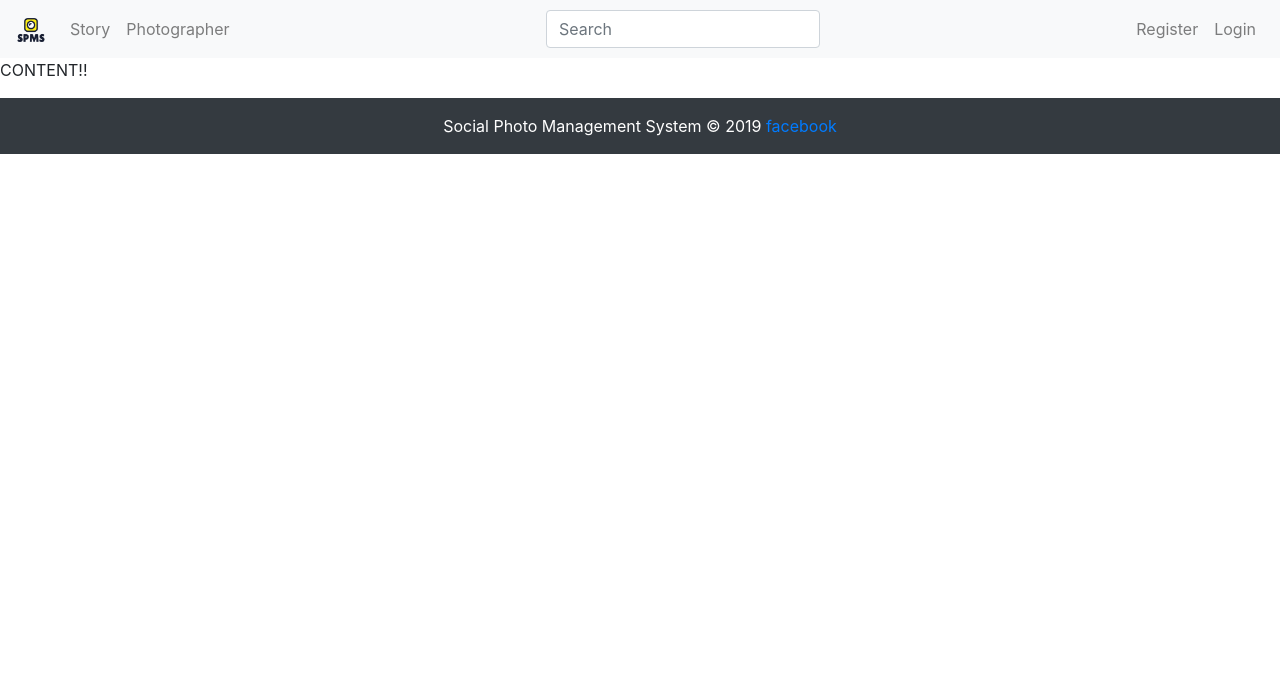
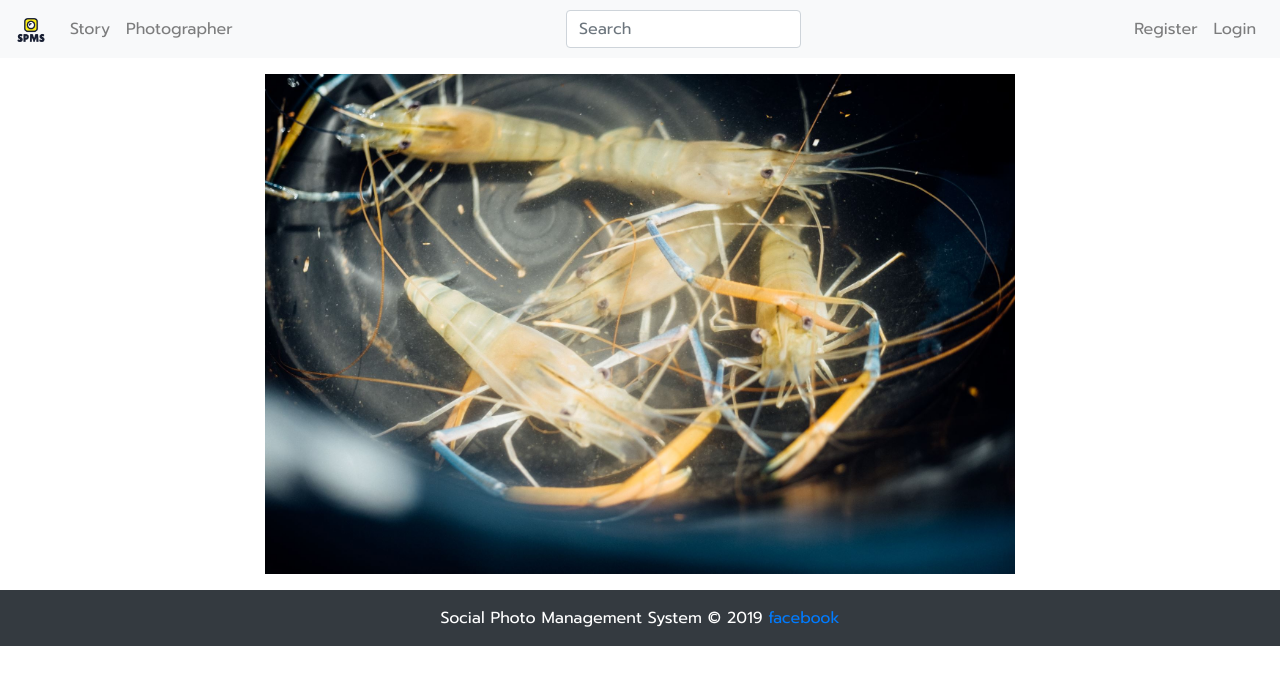
Before and after one commit to mlizking/ci_spms_project, a CodeIgniter app: page /ci_spms_project/picture_controller/select_picture/63 in a window 1280 px wide. Shown: the top 685 px of the page. Run offline with CodeIgniter, Linux system fonts and the light colour scheme; data comes from the database, SQL or seed files in the repository; some libraries are stand-ins or nearby versions.

Commit message:
add picture view

```diff
--- a/application/config/config.php
+++ b/application/config/config.php
@@ -25,8 +25,8 @@ defined('BASEPATH') OR exit('No direct script access allowed');
 */
 // $config['base_url'] = 'http://127.0.0.1/ci_spms_project/';
 // $config['base_url'] = 'http://192.168.137.1/ci_spms_project/';
-$config['base_url'] = 'http://10.33.12.25/ci_spms_project/';
-// $config['base_url'] = 'http://192.168.1.244/ci_spms_project/';
+// $config['base_url'] = 'http://10.33.12.25/ci_spms_project/';
+$config['base_url'] = 'http://192.168.1.244/ci_spms_project/';
 
 /*
 |--------------------------------------------------------------------------
--- a/application/controllers/Picture_controller.php
+++ b/application/controllers/Picture_controller.php
@@ -7,9 +7,13 @@ class Picture_controller extends CI_Controller {
                 redirect('home_controller');
 
         }
-        function select_picture()
+        function select_picture($picid)
         {
-            $this->load->view('picture_view');
+                $this->load->model('picture_model');
+                $data['picdata'] = $this->picture_model->select_picture($picid);
+
+                //$data['picid'] = $picid;
+                $this->load->view('picture_view', $data);
 
         }
 }
--- /dev/null
+++ b/application/models/Picture_model.php
@@ -0,0 +1,12 @@
+<?php
+
+class Picture_model extends CI_Model
+{
+    function select_picture($id)
+    {
+        $this->db->join('users', 'pictures.u_id = users.u_id', 'left');
+        $this->db->where('p_id', $id);
+        $query = $this->db->get('pictures');
+        return $query;
+    }
+}
--- a/application/views/home_view.php
+++ b/application/views/home_view.php
@@ -83,7 +83,7 @@
                                 <a href="<?php //echo site_url('picture_controller/select_picture') ?>"><i class="fas fa-info-circle"></i> More info.</a>
                               <?php //} ?> -->
                               <div class="container text-center">
-                                <a class="btn btn-primary" href="<?php echo site_url('picture_controller/select_picture') ?>"><i class="fas fa-info-circle"></i> More info.</a>
+                                <a class="btn btn-primary" href="<?php echo site_url('picture_controller/select_picture/'.$id) ?>"><i class="fas fa-info-circle"></i> More info.</a>
                               </div>
                             </div>
                           </div>
--- a/application/views/layouts/script_head.php
+++ b/application/views/layouts/script_head.php
@@ -1,10 +1,17 @@
-<!-- Required meta tags -->
+    <!-- Required meta tags -->
     <meta charset="utf-8">
     <meta name="viewport" content="width=device-width, initial-scale=1, shrink-to-fit=no">
 
     <!-- Bootstrap CSS -->
     <link rel="stylesheet" href="https://stackpath.bootstrapcdn.com/bootstrap/4.3.1/css/bootstrap.min.css" integrity="sha384-ggOyR0iXCbMQv3Xipma34MD+dH/1fQ784/j6cY/iJTQUOhcWr7x9JvoRxT2MZw1T" crossorigin="anonymous">
 
+    <!-- font -->
+    <link href="https://fonts.googleapis.com/css?family=Prompt&display=swap" rel="stylesheet">
+    <style>
+        body{
+            font-family: 'Prompt', sans-serif;
+        }
+    </style>
 
 
     <!-- icon -->
--- a/application/views/picture_view.php
+++ b/application/views/picture_view.php
@@ -7,7 +7,34 @@
 <body>
     <?php $this->load->view('layouts/navbar'); ?>
 
-    CONTENT!!
+    <?php
+
+        foreach ($picdata->result() as $row)
+        {
+            $picid = $row->p_id;
+            $filename = $row->p_filename;
+            $picname = $row->p_name;
+            $pdetail = $row->p_detail;
+
+            $tag = $row->p_tag;
+            $pictag = explode(",",$tag);
+
+            $uname = $row->u_name;
+            $upic = $row->u_profilepic;
+
+
+        }
+        //echo $picid.$filename.$picname.$pdetail ;
+    ?>
+    <div class="container-fluid text-center mt-3">
+        <style>
+            .img-fluid{
+                max-width: 100%;
+                max-height: 500px;
+            }
+        </style>
+        <img src="<?php echo base_url(); ?>uploads/<?php echo $filename ?>" class="img-fluid" alt="Responsive image">
+    </div>
 
     <?php $this->load->view('layouts/footer'); ?>
     <?php $this->load->view('layouts/script_body'); ?>
```
